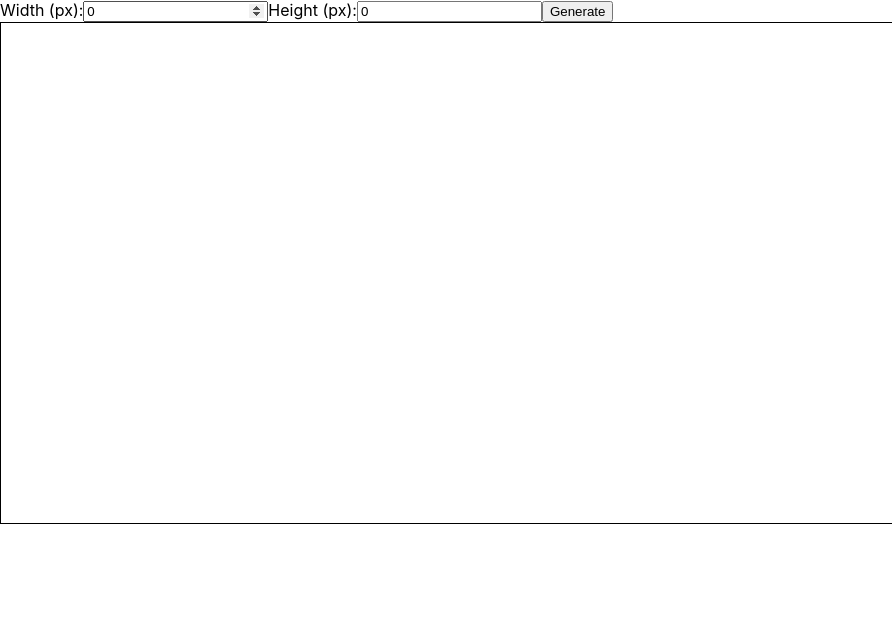
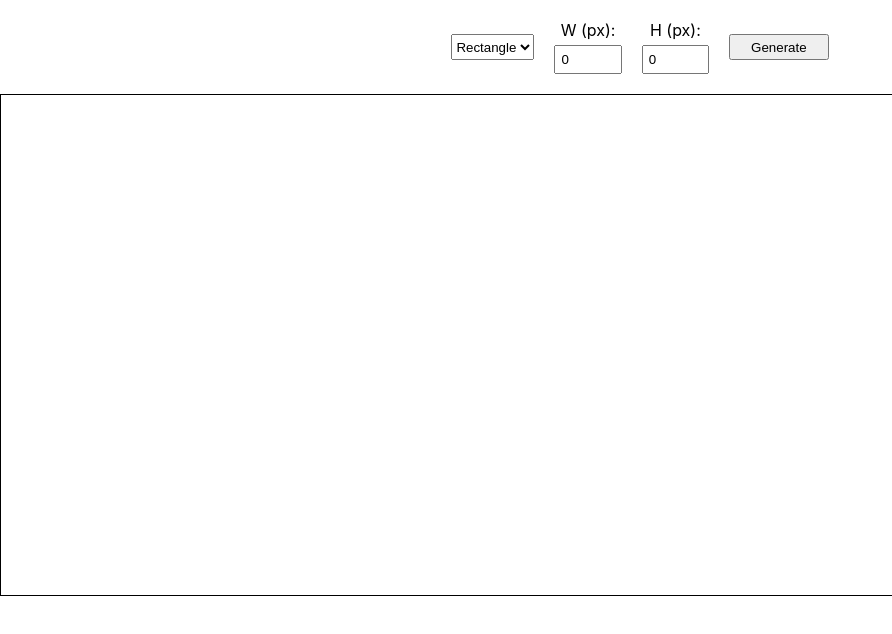
Before and after one commit to abikuneebus/pixel-reference, a React (Create React App) app: page / in a window 1280 px wide. Shown: the top 634 px of the page, without its empty margins (0-892 px from the left). Built offline with nearby package versions, Linux system fonts and the light colour scheme.

Commit message:
added shape select, styled control panel

```diff
--- a/package.json
+++ b/package.json
@@ -3,6 +3,7 @@
   "version": "0.1.0",
   "private": true,
   "dependencies": {
+    "@hello-pangea/dnd": "^16.3.0",
     "@testing-library/jest-dom": "^5.17.0",
     "@testing-library/react": "^13.4.0",
     "@testing-library/user-event": "^13.5.0",
@@ -11,6 +12,8 @@
     "@types/react": "^18.2.36",
     "@types/react-dom": "^18.2.14",
     "react": "^18.2.0",
+    "react-dnd": "^16.0.1",
+    "react-dnd-html5-backend": "^16.0.1",
     "react-dom": "^18.2.0",
     "react-scripts": "5.0.1",
     "sass": "^1.69.5",
--- a/src/App.tsx
+++ b/src/App.tsx
@@ -3,6 +3,8 @@ import Box from "./components/Box";
 import Canvas from "./components/Canvas";
 import ControlPanel from "./components/ControlPanel";
 import { IShape } from "./types";
+import { DndProvider } from 'react-dnd';
+import { HTML5Backend } from 'react-dnd-html5-backend';
 
 // App typed as functional component
 const App: React.FC = () => {
@@ -10,7 +12,7 @@ const App: React.FC = () => {
   const [shapes, setShapes] = useState<IShape[]>([]);
 
   // handler for 'Generate' button click
-  const handleGenerate = (width: number, height: number) => {
+  const handleGenerate = (width: number, height: number, shape: 'rectangle' | 'circle' | 'triangle') => {
     // create new shape object
     const newShape: IShape = {
       id: `shape-${shapes.length + 1}`, // (simple) unique ID generator
@@ -18,17 +20,22 @@ const App: React.FC = () => {
       y: 50, // initial Y pos
       width: width,
       height: height,
-      type: "rectangle", // default shape
+      type: shape, // default shape
     };
-
-    // update shapes array with new shape
+      // update shapes array with new shape
     setShapes([...shapes, newShape]);
   };
 
+  // update position of the shapes
+  const moveShape = (id: string, x: number, y: number) => {
+    setShapes(shapes.map(shape => shape.id === id ? { ...shape, x, y } : shape));
+  };
+
   return (
+    <DndProvider backend={HTML5Backend}>
     <div>
-      <ControlPanel onGenerate={handleGenerate} />
-      <Canvas>
+      <ControlPanel onGenerate={(width, height, shape) => handleGenerate(width, height, shape)} />
+      <Canvas onDrop={moveShape}>
         {shapes.map((shape) => (
           // render a box for each shape in the state
           <Box
@@ -39,10 +46,12 @@ const App: React.FC = () => {
             width={shape.width}
             height={shape.height}
             type={shape.type}
+            onMove={moveShape} // pass the moveShape function to Box
           />
         ))}
       </Canvas>
     </div>
+    </DndProvider>
   );
 };
 
--- a/src/components/Box.tsx
+++ b/src/components/Box.tsx
@@ -1,30 +1,48 @@
+import { useDrag } from "react-dnd";
 import { IShape } from "../types";
 import "./styles/Box.scss";
 
 interface BoxProps extends IShape {
-  // event handlers, etc.
+  onMove: (id: string, x: number, y: number) => void; // updates position in parent state
 }
 
-const Box: React.FC<BoxProps> = ({ id, x, y, width, height, type }) => {
+const Box: React.FC<BoxProps> = ({ id, x, y, width, height, type, onMove }) => {
+  // set up drag hook
+  const [{ isDragging }, drag] = useDrag({
+    type: "box",
+    item: { id, x, y },
+    end: (item, monitor) => {
+      const delta = monitor.getDifferenceFromInitialOffset();
+      if (delta) {
+        const newX = Math.round(item.x + delta.x);
+        const newY = Math.round(item.y + delta.y);
+        onMove(item.id, newX, newY);
+      }
+    },
+    collect: (monitor) => ({
+      isDragging: monitor.isDragging(),
+    }),
+  });
+
   const baseClassName = "box";
-  // dynamically assign class names based on shape type
   const shapeClassName = `${baseClassName} ${type}`;
 
-  // style for positioning box on canvas
   const positionStyle = {
     left: `${x}px`,
     top: `${y}px`,
     width: type !== "triangle" ? `${width}px` : undefined,
     height: type !== "triangle" ? `${height}px` : undefined,
-    // for triangle, border is used to create shape; width & height should be 0
     borderWidth:
-      type === "triangle" ? `${height}px ${width / 2}px 0` : undefined,
+      type === "triangle"
+        ? `0 ${width / 2}px ${height}px ${width / 2}px`
+        : undefined,
+    opacity: isDragging ? 0.5 : 1,
   };
 
-  //ToDo: drag handling logic!
-
+  // attach drag ref to root element
   return (
     <div
+      ref={drag}
       className={shapeClassName}
       style={positionStyle}
     />
--- a/src/components/Canvas.tsx
+++ b/src/components/Canvas.tsx
@@ -1,11 +1,36 @@
+import { useDrop } from "react-dnd";
 import "./styles/Canvas.scss";
 
 interface CanvasProps {
+  onDrop: (id: string, left: number, top: number) => void; // function to update position on drop
   children: React.ReactNode;
 }
 
-const Canvas: React.FC<CanvasProps> = ({ children }) => {
-  return <div className='canvas-container'>{children}</div>;
+const Canvas: React.FC<CanvasProps> = ({ onDrop, children }) => {
+  // set up drop hook
+  const [, drop] = useDrop({
+    accept: "box", // accepts the same type as defined in draggable items
+    drop: (item: any, monitor) => {
+      const delta = monitor.getDifferenceFromInitialOffset();
+      if (delta) {
+        const left = Math.round(item.x + delta.x);
+        const top = Math.round(item.y + delta.y);
+        onDrop(item.id, left, top);
+      }
+    },
+    collect: (monitor) => ({
+      isOver: !!monitor.isOver(),
+    }),
+  });
+
+  return (
+    <div
+      ref={drop}
+      className='canvas-container'
+    >
+      {children}
+    </div>
+  );
 };
 
 export default Canvas;
--- a/src/components/ControlPanel.tsx
+++ b/src/components/ControlPanel.tsx
@@ -1,25 +1,44 @@
 import { useState } from "react";
+import "./styles/ControlPanel.scss";
 
 interface ControlPanelProps {
-  // allows `ControlPanel` to pass 'width' & 'height' upwards, to parent component
-  onGenerate: (width: number, height: number) => void;
+  // allows ControlPanel to pass width, height, & shape up to parent component
+  onGenerate: (
+    width: number,
+    height: number,
+    shape: "rectangle" | "circle" | "triangle"
+  ) => void;
 }
 
 const ControlPanel: React.FC<ControlPanelProps> = ({ onGenerate }) => {
   // initialize dimensions to 0
   const [width, setWidth] = useState<number>(0);
   const [height, setHeight] = useState<number>(0);
+  const [shape, setShape] = useState<"rectangle" | "circle" | "triangle">(
+    "rectangle"
+  );
 
   const handleSubmit = (event: React.FormEvent) => {
     event.preventDefault();
-    onGenerate(width, height);
+    onGenerate(width, height, shape);
   };
 
   // 'onSubmit' calls 'handleSubmit', which calls 'onGenerate' with current state values
   return (
+    <div className="control-panel">
     <form onSubmit={handleSubmit}>
+      <select
+        value={shape}
+        onChange={(e) =>
+          setShape(e.target.value as "rectangle" | "circle" | "triangle")
+        }
+      >
+        <option value='rectangle'>Rectangle</option>
+        <option value='circle'>Circle</option>
+        {/* <option value='triangle'>Triangle</option> */}
+      </select>
       <label>
-        Width (px):
+        W (px):
         {/* 'onChange' handler updates 'width' state with new values */}
         <input
           type='number'
@@ -28,7 +47,7 @@ const ControlPanel: React.FC<ControlPanelProps> = ({ onGenerate }) => {
         />
       </label>
       <label>
-        Height (px):
+        H (px):
         {/* 'onChange' handler updates 'height' state with new values */}
         <input
           type='number'
@@ -38,6 +57,7 @@ const ControlPanel: React.FC<ControlPanelProps> = ({ onGenerate }) => {
       </label>
       <button type='submit'>Generate</button>
     </form>
+    </div>
   );
 };
 
--- a/src/components/styles/Box.scss
+++ b/src/components/styles/Box.scss
@@ -15,8 +15,8 @@
   &.triangle {
     width: 0;
     height: 0;
-    border-left-color: transparent;
-    border-right-color: transparent;
-    border-bottom-color: $color-yellow;
+    border-style: solid;
+    border-width: 0;
+    border-color: transparent transparent $color-red transparent;
   }
 }
--- /dev/null
+++ b/src/components/styles/ControlPanel.scss
@@ -0,0 +1,43 @@
+.control-panel {
+  display: flex;
+  flex-direction: row;
+  justify-content: center;
+  align-items: center;
+  max-width: 700px;
+  margin: 0 auto;
+  padding: 20px;
+
+  form {
+    display: flex;
+    gap: 10px;
+
+    select,
+    button {
+      margin: 0 5px;
+      height: 2em; // Adjust the height to be closer to the height of the text
+      display: flex;
+      align-items: center;
+      justify-content: center;
+      align-self: center;
+    }
+
+    label {
+      display: flex;
+      flex-direction: column;
+      align-items: center; // Center label text over input
+      justify-content: center;
+      margin: 0 5px;
+
+      input[type="number"] {
+        width: 4em; // You may adjust this width as necessary
+        padding: 5px;
+        margin-top: 5px; // Space between label and input
+      }
+    }
+
+    button {
+      padding: 5px 20px; // Adjust padding to reduce height
+      cursor: pointer;
+    }
+  }
+}
```
Also changed, not shown: src/types/index.ts (+7 -1 lines), 1 other file (tests, documents, lock files or other folders).
